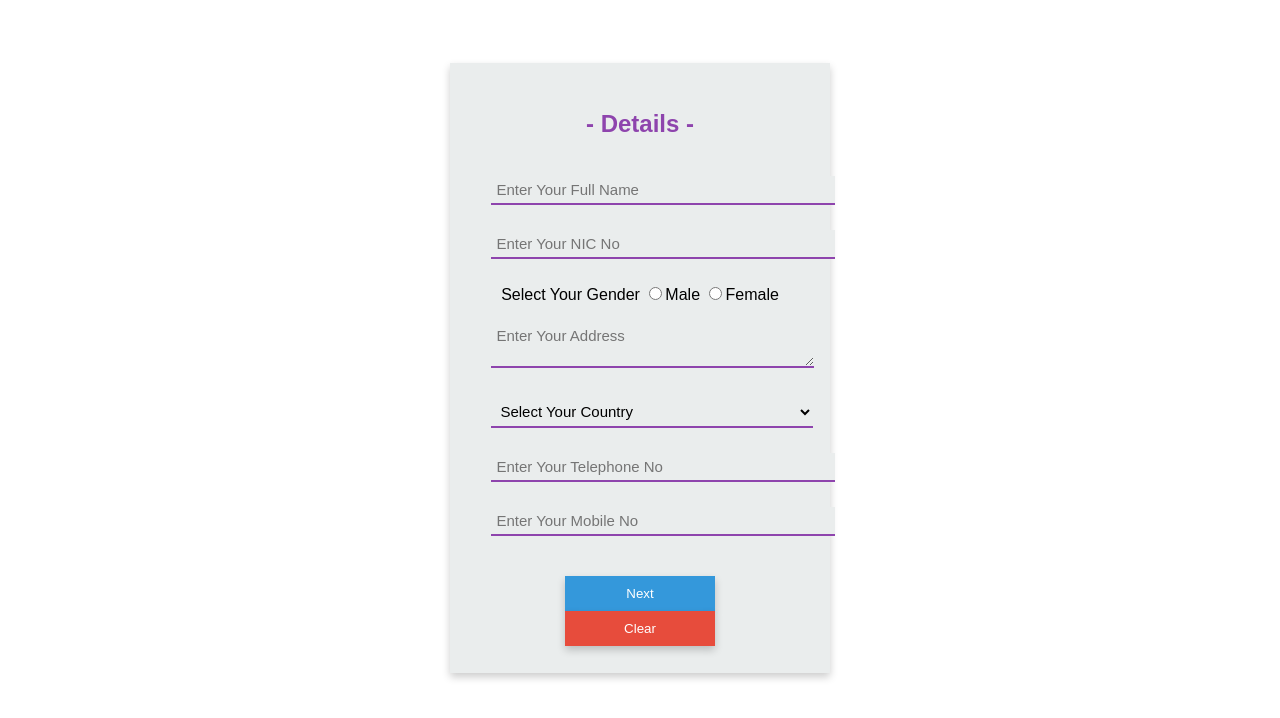
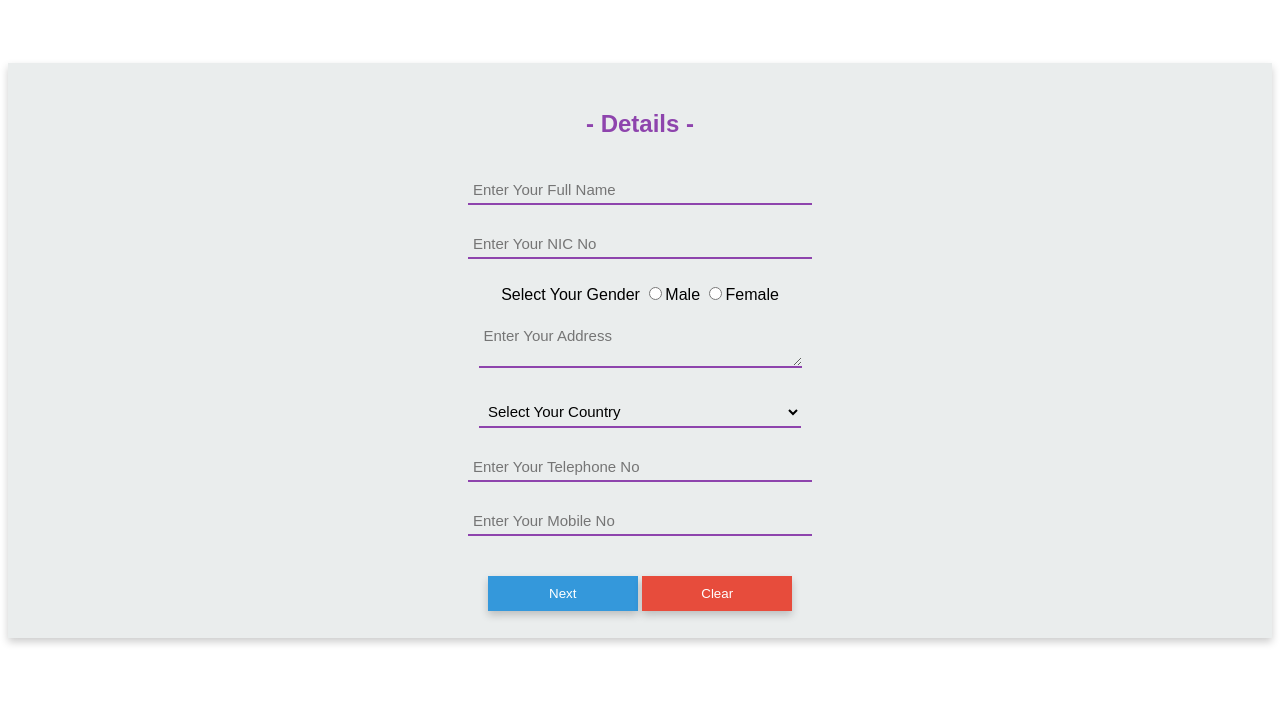
Before and after one commit to SubhanshuMG/Landing_page, a plain HTML site: page SignUp.html in a window 1280 px wide. Drawn offline with Linux system fonts and the light colour scheme.

Commit message:
Update style.css

```diff
--- a/style.css
+++ b/style.css
@@ -19,7 +19,7 @@ h2{
 
 .card {
   /* Add shadows to create the "card" effect */
-  margin: 5% 35% 35%;
+  margin: 5% 0% 35%;
   padding: 25px;
   background-color: #EAEDED;
   box-shadow: 0 4px 8px 0 rgba(0,0,0,0.2);
```
